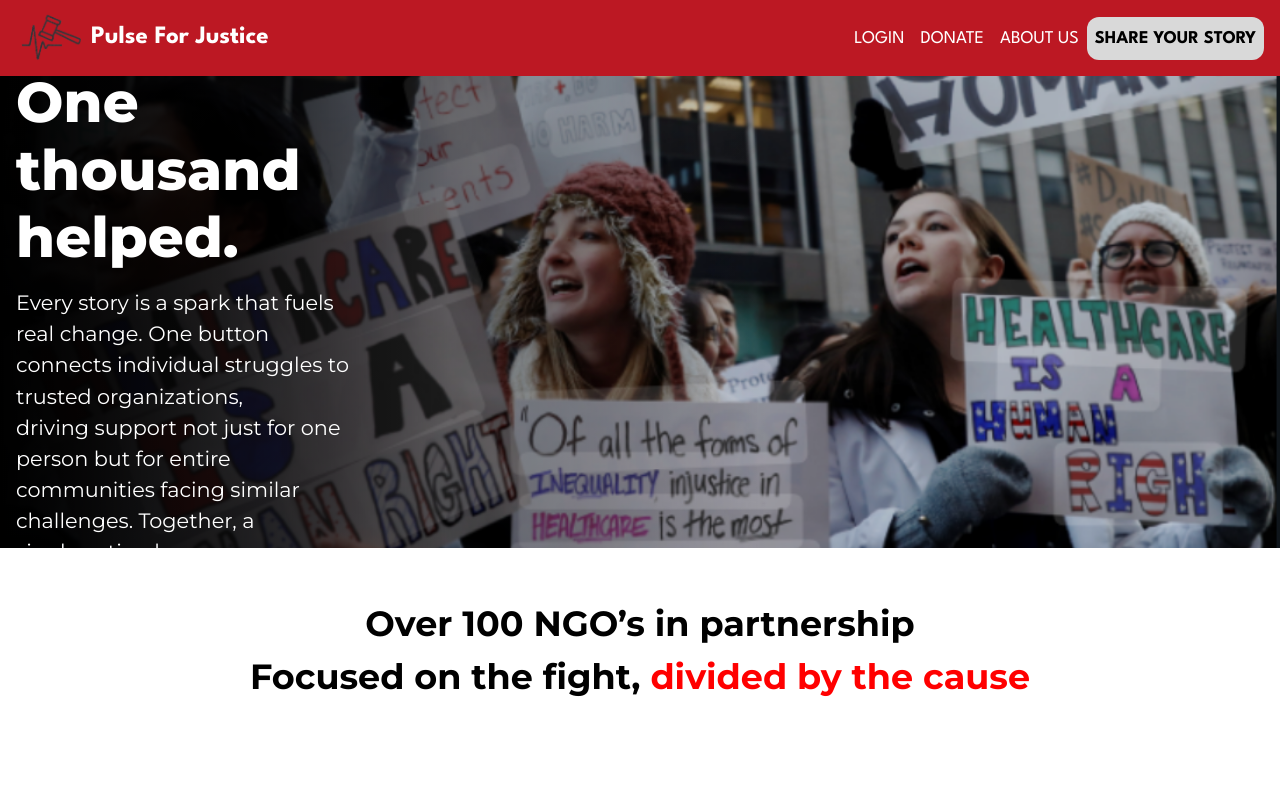
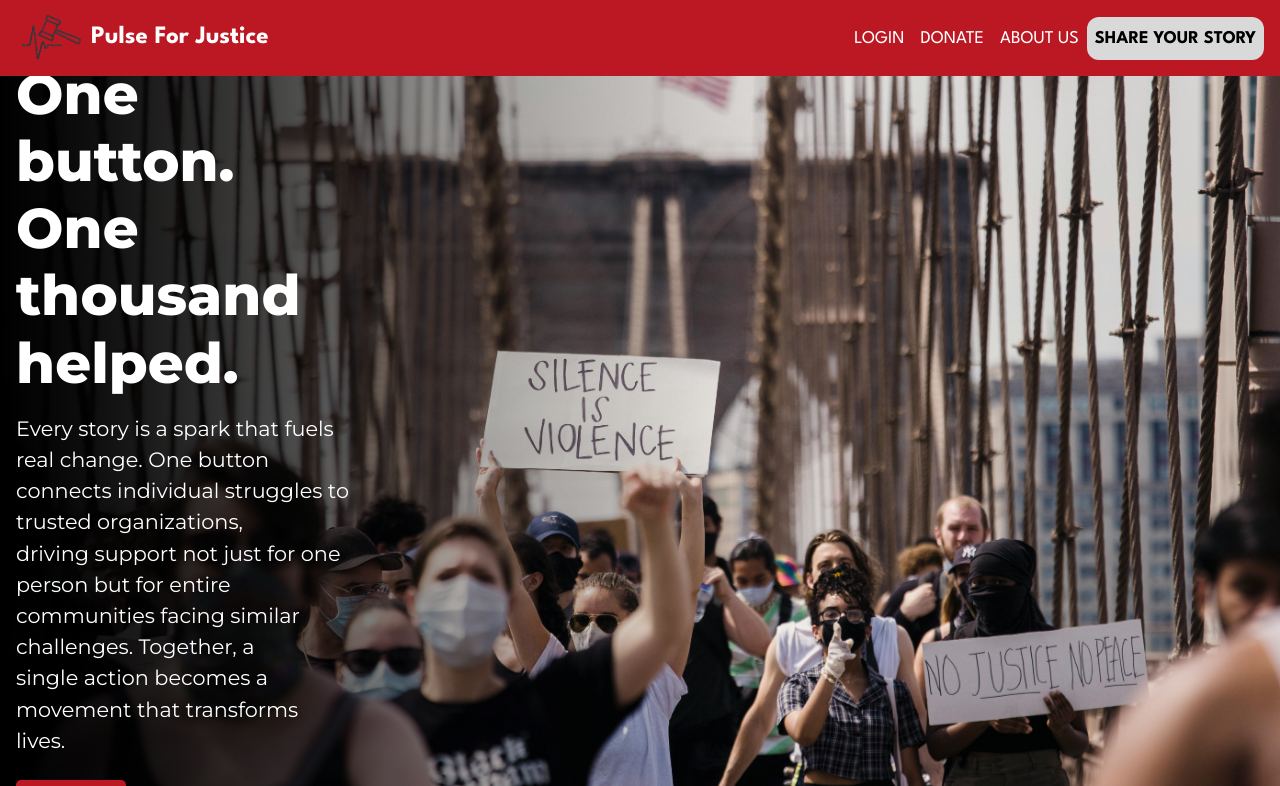
Before and after one commit to actuallyanisa/pulse4justice, a Flask app: page / in a window 1280 px wide. Shown: the top 786 px of the page. Run offline with Flask 3, Linux system fonts and the light colour scheme; some libraries are stand-ins or nearby versions.

Commit message:
newpics!

```diff
--- a/website/templates/home.html
+++ b/website/templates/home.html
@@ -23,6 +23,7 @@
 
       .hero-image-wrapper {
         position: relative;
+        height: 800px;
         width: 100%;
         overflow: hidden;
         margin: 0;
```
Also changed, not shown: website/static/images/hero.png, website/static/images/image1.png, website/static/images/image3.png, 7 other files.
